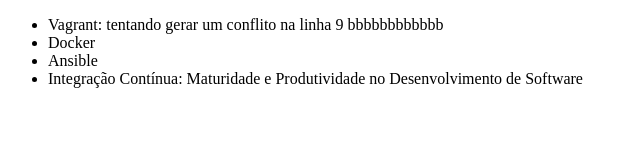
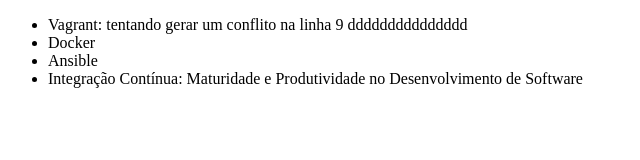
Before and after one commit to Jhonnatan97/alura-git, a plain HTML site: page index.html in a window 1280 px wide. Shown: the full height of the page, 0-640 px from the left. Drawn offline with Linux system fonts and the light colour scheme.

Commit message:
me perdi

```diff
--- a/index.html
+++ b/index.html
@@ -6,7 +6,7 @@
 </head>
 <body>
     <ul>
-        <li>Vagrant: tentando gerar um conflito na linha 9 bbbbbbbbbbbb</li>
+        <li>Vagrant: tentando gerar um conflito na linha 9 ddddddddddddddd</li>
         <li>Docker</li>
         <li>Ansible</li>
         <li>Integração Contínua: Maturidade e Produtividade no Desenvolvimento de Software</li>
```
